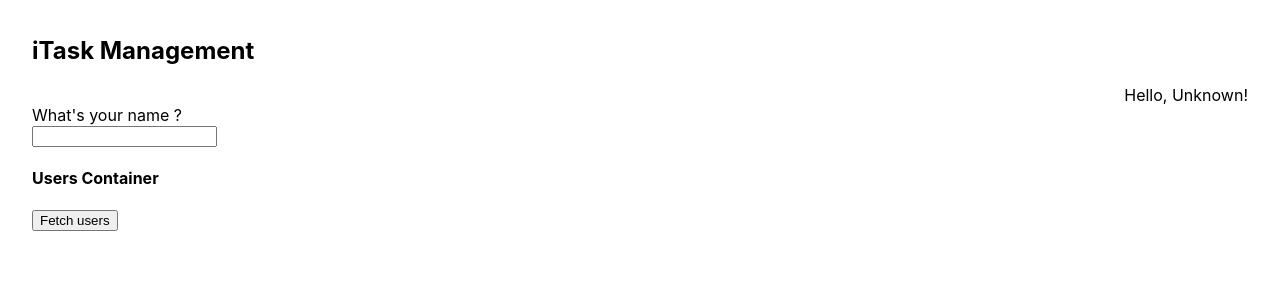
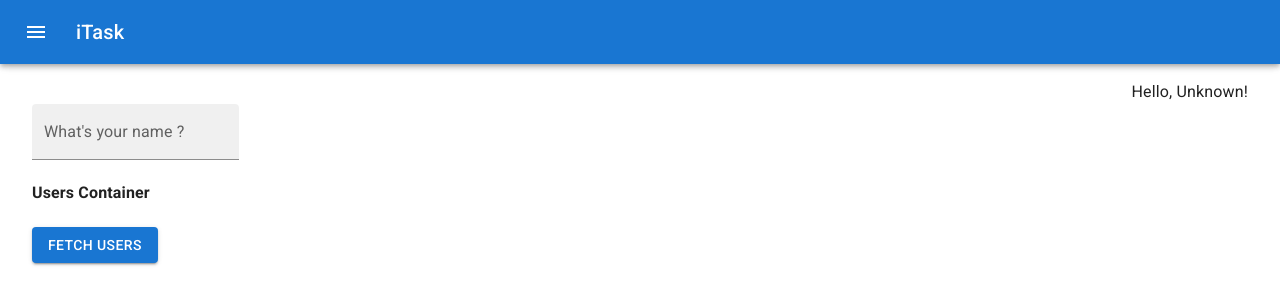
Before and after one commit to phatnguyenuit/itask, a React (Create React App) app: page / in a window 1280 px wide. Shown: the top 304 px of the page. Built offline with nearby package versions, Linux system fonts and the light colour scheme.

Commit message:
feat: add material-ui

```diff
--- a/package.json
+++ b/package.json
@@ -14,6 +14,10 @@
   },
   "homepage": "https://github.com/phatnguyenuit/itask#readme",
   "dependencies": {
+    "@emotion/react": "^11.4.1",
+    "@emotion/styled": "^11.3.0",
+    "@mui/icons-material": "^5.0.3",
+    "@mui/material": "^5.0.3",
     "@testing-library/jest-dom": "^5.11.4",
     "@testing-library/react": "^11.1.0",
     "@testing-library/user-event": "^12.1.10",
--- a/public/index.html
+++ b/public/index.html
@@ -24,6 +24,10 @@
       work correctly both with client-side routing and a non-root public URL.
       Learn how to configure a non-root public URL by running `npm run build`.
     -->
+    <link
+      rel="stylesheet"
+      href="https://fonts.googleapis.com/css?family=Roboto:300,400,500,700&display=swap"
+    />
     <title>iTask - Task Management</title>
   </head>
   <body>
--- a/src/App.css
+++ b/src/App.css
@@ -1,3 +1,3 @@
 .App {
-  padding: 1rem 2rem;
+  padding: 5rem 2rem;
 }
--- a/src/App.tsx
+++ b/src/App.tsx
@@ -1,22 +1,28 @@
+import { CssBaseline, ThemeProvider } from '@mui/material';
 import { Provider } from 'react-redux';
 
 import store from 'states/store';
 
+import AppBar from 'components/app-bar';
 import HelloWidget from 'components/hello-widget';
 import HelloInput from 'components/hello-input';
 import UsersContainer from 'components/users-container';
 
 import './App.css';
+import theme from 'theme';
 
 function App() {
   return (
     <Provider store={store}>
-      <div className="App">
-        <h2>iTask Management</h2>
-        <HelloWidget />
-        <HelloInput />
-        <UsersContainer />
-      </div>
+      <ThemeProvider theme={theme}>
+        <CssBaseline />
+        <AppBar />
+        <div className="App">
+          <HelloWidget />
+          <HelloInput />
+          <UsersContainer />
+        </div>
+      </ThemeProvider>
     </Provider>
   );
 }
--- /dev/null
+++ b/src/components/app-bar/index.tsx
@@ -0,0 +1,28 @@
+import {
+  AppBar as MuiAppBar,
+  IconButton,
+  Toolbar,
+  Typography,
+} from '@mui/material';
+import { Menu as MenuIcon } from '@mui/icons-material';
+
+const AppBar: React.FC = () => (
+  <MuiAppBar position="fixed">
+    <Toolbar>
+      <IconButton
+        size="large"
+        edge="start"
+        color="inherit"
+        aria-label="menu"
+        sx={{ mr: 2 }}
+      >
+        <MenuIcon />
+      </IconButton>
+      <Typography variant="h6" component="div" sx={{ flexGrow: 1 }}>
+        iTask
+      </Typography>
+    </Toolbar>
+  </MuiAppBar>
+);
+
+export default AppBar;
--- a/src/components/hello-input/index.tsx
+++ b/src/components/hello-input/index.tsx
@@ -1,3 +1,4 @@
+import { TextField } from '@mui/material';
 import {
   useCallback,
   useState,
@@ -26,16 +27,14 @@ const HelloInput: React.FC = () => {
   );
 
   return (
-    <div>
-      <label htmlFor="userName">What's your name ?</label>
-      <br />
-      <input
-        id="userName"
-        value={userName}
-        onChange={handleChange}
-        onBlur={handleSave}
-      />
-    </div>
+    <TextField
+      variant="filled"
+      id="userName"
+      label="What's your name ?"
+      value={userName}
+      onChange={handleChange}
+      onBlur={handleSave}
+    />
   );
 };
 
--- a/src/components/hello-widget/index.tsx
+++ b/src/components/hello-widget/index.tsx
@@ -1,3 +1,4 @@
+import { Typography } from '@mui/material';
 import { useSelector } from 'react-redux';
 import { selectHelloMessage } from 'selectors/hello';
 
@@ -6,7 +7,11 @@ import classes from './styles.module.css';
 const HelloWidget: React.FC = () => {
   const helloMessage = useSelector(selectHelloMessage);
 
-  return <p className={classes.root}>Hello, {helloMessage}!</p>;
+  return (
+    <Typography variant="body1" className={classes.root}>
+      Hello, {helloMessage}!
+    </Typography>
+  );
 };
 
 export default HelloWidget;
--- a/src/components/users-container/index.tsx
+++ b/src/components/users-container/index.tsx
@@ -1,3 +1,4 @@
+import { Button } from '@mui/material';
 import { useCallback } from 'react';
 import { useDispatch, useSelector } from 'react-redux';
 
@@ -19,7 +20,9 @@ const UsersContainer: React.FC = () => {
   return (
     <div>
       <h4>Users Container</h4>
-      <button onClick={handleFetchUsers}>Fetch users</button>
+      <Button variant="contained" onClick={handleFetchUsers}>
+        Fetch users
+      </Button>
 
       <div className={classes.users}>
         {users.map((user) => (
--- a/src/selectors/hello.ts
+++ b/src/selectors/hello.ts
@@ -5,5 +5,5 @@ const selectHelloState = (rootState: RootState) => rootState.hello;
 
 export const selectHelloMessage = createSelector(
   selectHelloState,
-  (state) => state.message,
+  (state) => state.message || 'Unknown',
 );
--- a/src/states/hello.ts
+++ b/src/states/hello.ts
@@ -5,7 +5,7 @@ interface HelloState {
 }
 
 export const buildHelloState: StateBuilder<HelloState> = (overrides = {}) => ({
-  message: 'Unknown',
+  message: '',
   ...overrides,
 });
 
--- /dev/null
+++ b/src/theme/index.ts
@@ -0,0 +1,5 @@
+import { createTheme } from '@mui/material';
+
+const theme = createTheme();
+
+export default theme;
```
Also changed, not shown: 2 other files (tests, documents, lock files or other folders).
